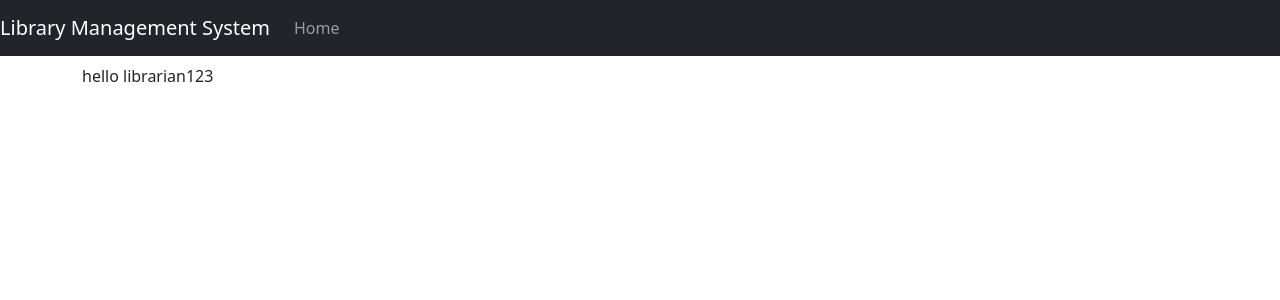
After one commit to Aswin-Kumar-P-V/Library-Management-System, a Flask app: template webapp/templates/update_user.html in a window 1280 px wide. The commit adds this page. Shown: the top 300 px of the page. Run offline with Flask 2, Linux system fonts and the light colour scheme; the template is opened without the code that fills it: values that come from a table or form of the project are taken from there, others are empty; data comes from the database, SQL or seed files in the repository; both versions use the stored data as it was after the commit.

Commit message:
commit before fixing update user

```diff
--- a/webapp/templates/home.html
+++ b/webapp/templates/home.html
@@ -10,7 +10,7 @@
             <div class="card-body">
               <h5 class="card-title">Books</h5>
               <a href="/add-book" class="btn btn-outline-dark">Add Book</a><br>
-              <a href="#" class="btn btn-outline-dark my-3" >View Books</a><br>
+              <a href="/view-books" class="btn btn-outline-dark my-3" >View Books</a><br>
               <a href="/add-category" class="btn btn-outline-dark">Add Category</a><br>
             </div>
           </div>
--- /dev/null
+++ b/webapp/templates/update_user.html
@@ -0,0 +1,10 @@
+{% extends 'base.html' %}
+{% block title %}update-user{% endblock %}
+{%block nav1%}<a class="nav-item nav-link" id = "home" name = "home" href="/">Home</a>{%endblock%}
+{% block content %}
+{% if update_user %}
+
+hello {{update_user.username}}
+
+{% endif %}
+{% endblock  %}
--- /dev/null
+++ b/webapp/templates/view_book.html
@@ -0,0 +1,3 @@
+{% extends 'base.html' %}
+{% block title %}view-book{% endblock%}
+{%block nav1%}<a class="nav-item nav-link" id = "home" name = "home" href="/">Home</a>{%endblock%}
--- a/webapp/templates/view_users.html
+++ b/webapp/templates/view_users.html
@@ -17,7 +17,7 @@
         <th scope="row">{{user.id}}</th>
         <td>{{user.username}}</td>
         <td>
-            <form method = "POST"><button type = "submit" class="btn btn-outline-dark">Update</button></form>
+            <form method = "POST" action = "/update-user"><button type = "submit" class="btn btn-outline-dark" id = "userID" name = "userID" value = {{user.id}}>Update</button></form>
         </td>
         <td>
             <button type="button" class="btn btn-outline-danger align-content-end" onclick = "deleteUser({{user.id}})"><span aria-hidden = "true">&times;</span></button>
```
Also changed, not shown: webapp/views.py (+14 -0 lines), instance/LMS.db.
